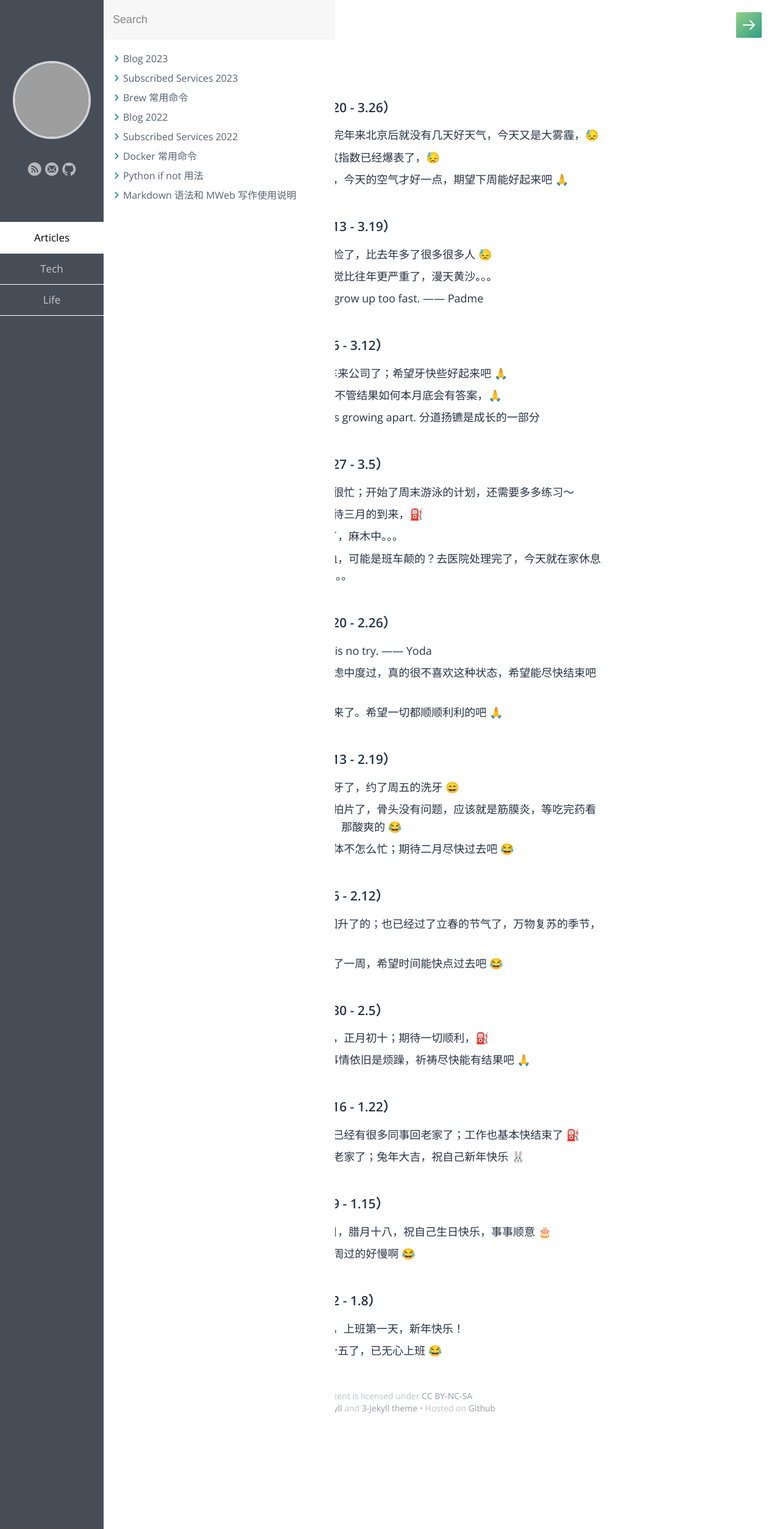
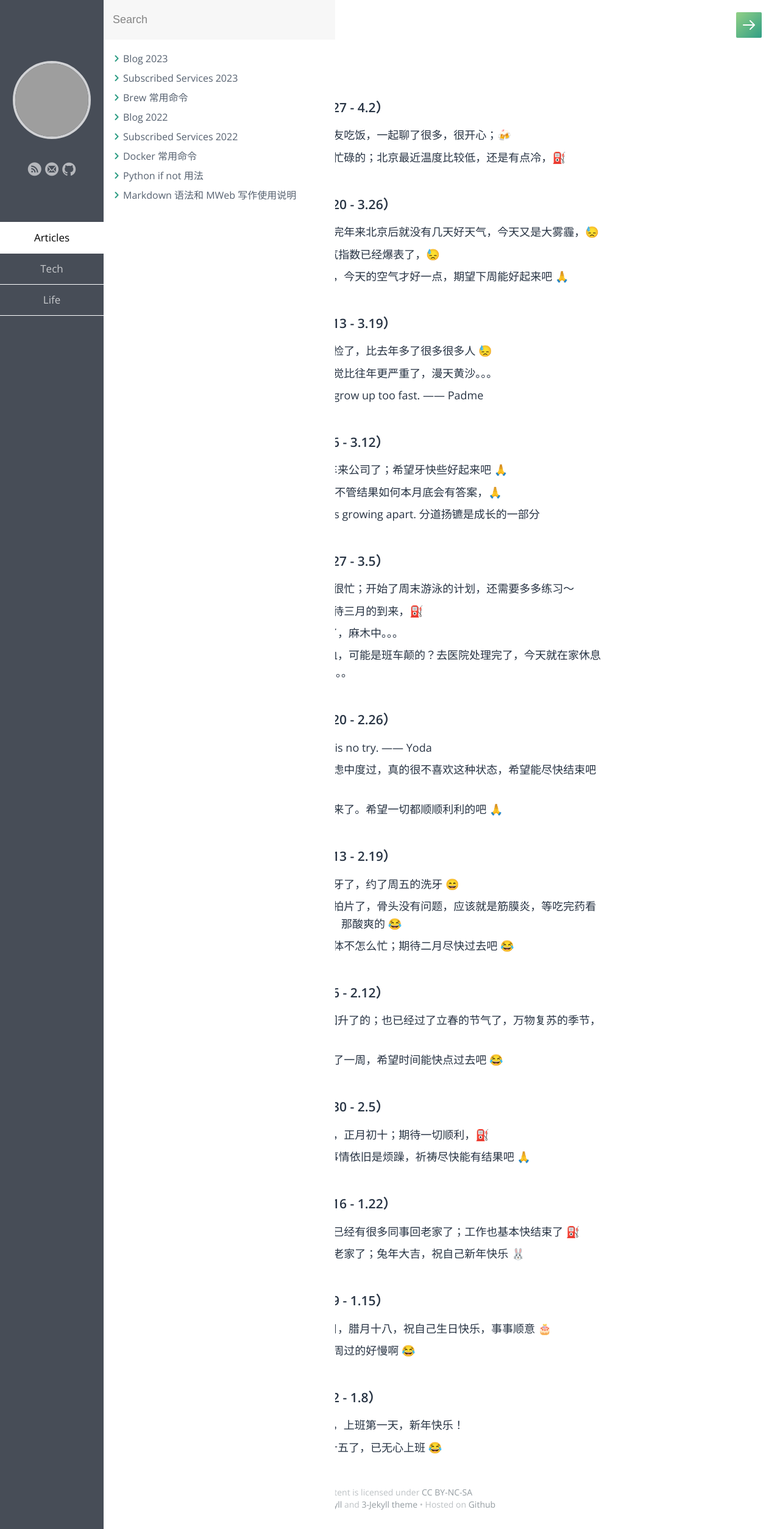
Before and after one commit to samxupeiran/samxupeiran.github.io, a Jekyll site: the page built from _posts/life/2023-01-03-my-blog.md, in a window 1280 px wide. Shown: the whole page at 61% size. Built offline with Jekyll 4.4.1, drawn with Linux system fonts in a browser that asks for light colours; some web fonts are replaced; grey boxes are pictures that could not be loaded.

Commit message:
feat: add weekly blog 3.27 & 3.28

```diff
--- a/_posts/life/2023-01-03-my-blog.md
+++ b/_posts/life/2023-01-03-my-blog.md
@@ -5,6 +5,10 @@ category: Life
 tags: Blog
 ---
 
+
+- ### 2023 年 4 月 第 1 周（3.27 - 4.2）
+     - 3.27 周日和几年不见的朋友吃饭，一起聊了很多，很开心；🍻
+     - 3.28 这周工作看着还有些忙碌的；北京最近温度比较低，还是有点冷，⛽️
 
 - ### 2023 年 3 月 第 4 周（3.20 - 3.26）
      - 3.20 周一，感觉今年从过完年来北京后就没有几天好天气，今天又是大雾霾，😓
```
